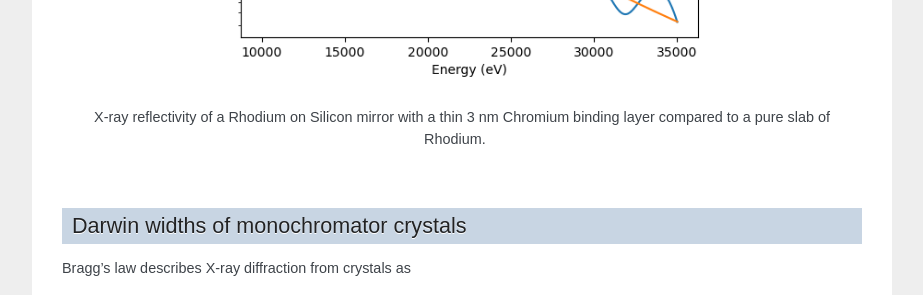
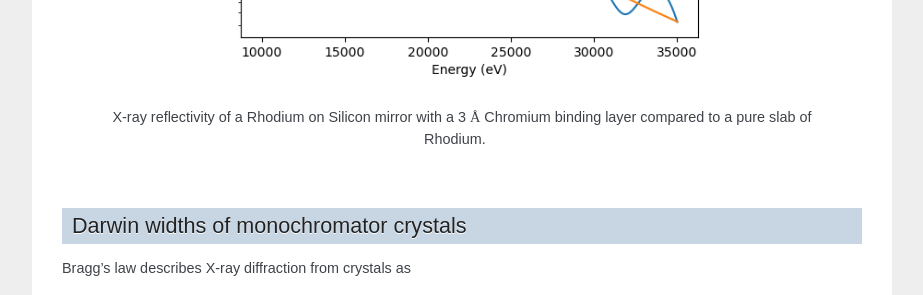
Before and after one commit to xraypy/XrayDB, a Sphinx documentation site: the page built from doc/examples.rst, in a window 1280 px wide and 900 px high, scrolled down 11033 px. Shown: the part 154-449 px from the top of the window, without its empty margins (198-1121 px from the left). Built offline with Sphinx 7.4.7, drawn with Linux system fonts in a browser that asks for light colours; the version number could not be read and is left out; cross-references to code outside the pages are shown as plain code.

```diff
--- a/doc/examples.rst
+++ b/doc/examples.rst
@@ -517,29 +520,33 @@ layered mirror on SiO2 substrate is given as
 
 
 
-
 Coated mirrors
 ~~~~~~~~~~~~~~~~~~~~~~~~~~~~~~
-In principle, reflectivity calculation for coated mirrors is the same as for multilayer mirrors; however,
-:func:`coated_reflectivity`` is provided to simplify the recursion and have more clear input parameters.
-The function takes top layer material and thickness, substrate material and thickness, incident angle,
-energy, and optional binding layer parameters.
 
-An example script calculating the reflectivity at :math:`\theta = 4\ \mathrm{mrad}` for a
-Rhodium slab and Rhodium coated mirror is given as
+In principle, reflectivity calculation for coated mirrors is the same
+as for multilayer mirrors; however, :func:`coated_reflectivity`` is
+provided to simplify the recursion and have more clear input
+parameters.  The function takes top layer material and thickness,
+substrate material and thickness, incident angle, energy, and optional
+binding layer parameters.
+
+An example script calculating the reflectivity at :math:`\theta = 4\
+\mathrm{mrad}` for a Rhodium slab and Rhodium coated mirror is given
+as
 
 .. literalinclude:: ../python/examples/mirror_coated.py
 
 
-.. _fig_mirrors:
+.. _fig_coated_mirrors:
 
 .. figure::  _images/coated_mirror.png
     :target: _images/coated_mirror.png
     :width: 75%
     :align: center
 
-    X-ray reflectivity of a Rhodium on Silicon mirror with a thin 3 nm Chromium binding layer
-    compared to a pure slab of Rhodium.
+    X-ray reflectivity of a Rhodium on Silicon mirror with a 3
+    :math:`\unicode{x212B}` Chromium binding layer compared to a pure
+    slab of Rhodium.
 
 Darwin widths of monochromator crystals
 -------------------------------------------
```
Also changed, not shown: other parts of doc/examples.rst (+10 -7 lines).
